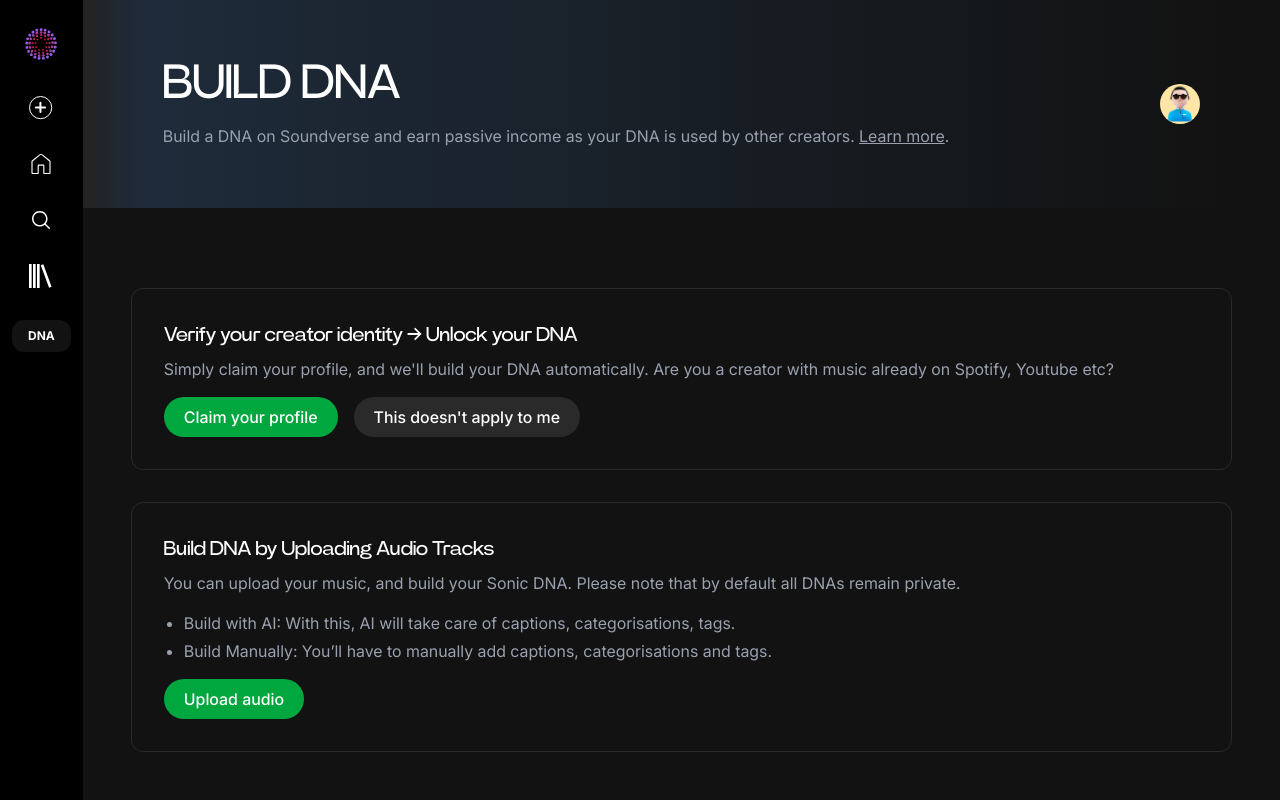
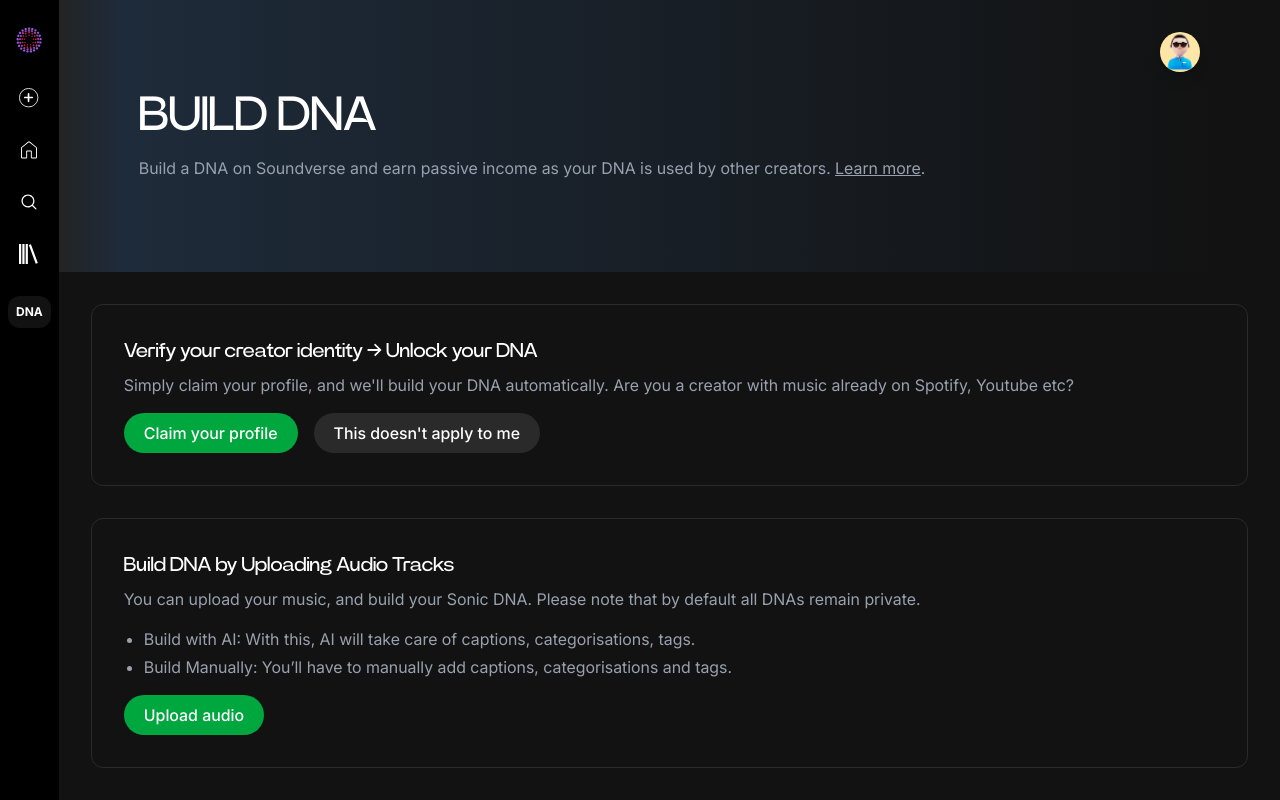
Before and after one commit to dilpreet579/soundverse-ai-dna-page, a Next.js app in the folder frontend/: page / in a window 1280 px wide. Built offline with nearby package versions, Linux system fonts and the light colour scheme.

Commit message:
improve ui in page 1

```diff
--- a/frontend/src/app/page.tsx
+++ b/frontend/src/app/page.tsx
@@ -7,9 +7,9 @@ export default function Home() {
     <main className="min-h-screen bg-black">
       <div className="flex bg-[#121212] text-white">
         <Sidebar />
-        <div className="flex flex-col gap-8 w-full">
+        <div className="flex flex-col w-full">
           <TopSection />
-          <div className="flex flex-col gap-8 p-6 md:p-12">
+          <div className="flex flex-col gap-8 p-4 sm:p-8">
             <CTACard
               title="Verify your creator identity → Unlock your DNA"
               description="Simply claim your profile, and we'll build your DNA automatically. Are you a creator with music already on Spotify, Youtube etc?"
--- a/frontend/src/components/Sidebar.tsx
+++ b/frontend/src/components/Sidebar.tsx
@@ -12,16 +12,16 @@ const navItems = [
 
 export default function Sidebar() {
   return (
-    <aside className="flex flex-col items-center py-6 px-3 bg-black min-h-screen">
+    <aside className="flex flex-col items-center py-6 px-2 bg-black min-h-screen">
       {/* Logo */}
-      <Image src="/logo.svg" alt="Logo" width={40} height={40} />
+      <Image src="/logo.svg" alt="Logo" width={32} height={32} />
 
       {/* Navigation */}
       <div className="flex flex-col gap-8 mt-8">
         {navItems.map((item, idx) => (
           <SidebarIcon key={idx} src={item.src} alt={item.alt} label={item.label} />
         ))}
-        <button className="bg-[#121212] text-white text-xs font-bold px-4 py-2 rounded-xl hover:bg-gray-700 transition mt-auto mb-4">
+        <button className="bg-[#121212] text-white text-xs font-bold px-2 py-2 rounded-xl hover:bg-gray-700 transition mt-auto mb-4">
           DNA
         </button>
       </div>
@@ -38,7 +38,7 @@ function SidebarIcon({ src, alt, label }: { src: string; alt: string; label: str
       onMouseEnter={() => setShowTooltip(true)}
       onMouseLeave={() => setShowTooltip(false)}
     >
-      <Image src={src} alt={alt} width={24} height={24} className="hover:opacity-80 transition" />
+      <Image src={src} alt={alt} width={20} height={20} className="hover:opacity-80 transition" />
 
       {/* Tooltip */}
       {showTooltip && (
--- a/frontend/src/components/TopSection.tsx
+++ b/frontend/src/components/TopSection.tsx
@@ -4,9 +4,19 @@ import Image from 'next/image'
 
 export default function TopSection() {
     return (
-        <div className="flex flex-1 items-center justify-between px-10 md:px-20" style={{
+        <div className="relative flex flex-1 items-center justify-between px-10 sm:px-20 py-10 sm:py-15" style={{
             backgroundImage: 'linear-gradient(to left, #121212 5%, #1E2B3A 95%, #232323 100%)',
           }}>
+            {/* Avatar at top right */}
+            <div className="absolute top-6 right-10 md:top-8 md:right-20 z-10">
+                <Image
+                    src="/avatar.png"
+                    alt="User avatar"
+                    width={40}
+                    height={40}
+                    className="rounded-full shadow-lg"
+                />
+            </div>
             <div>
                 <h1 className="text-3xl md:text-5xl font-light font-grotesk" style={{ fontFamily: 'Power Grotesk', fontWeight: 'normal' }}>
                     BUILD <span className="font-bold font-grotesk   " style={{ fontFamily: 'Power Grotesk', fontWeight: 'bold' }}>DNA</span>
@@ -17,16 +27,6 @@ export default function TopSection() {
                 </p>
             </div>
 
-            {/* Avatar - always visible */}
-            <div>
-                <Image
-                    src="/avatar.png"
-                    alt="User avatar"
-                    width={40}
-                    height={40}
-                    className="rounded-full"
-                />
-            </div>
         </div>
     )
 }
```
